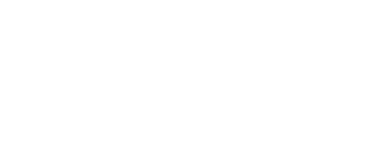
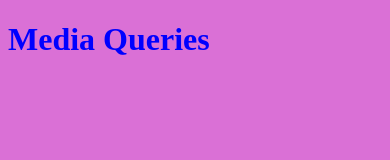
Before and after one commit to peraltacrystal/webdev1fa20, a plain HTML site: page css_portfolio/mediaqueries/index.html in a window 390 px wide. Drawn offline with Linux system fonts and the light colour scheme.

Commit message:
media queries

```diff
--- a/css_portfolio/mediaqueries/index.html
+++ b/css_portfolio/mediaqueries/index.html
@@ -7,6 +7,7 @@
     <link rel="stylesheet" href="style.css">
 </head>
 <body>
+    <h1>Media Queries</h1>
 
 </body>
 </html>
--- a/css_portfolio/mediaqueries/style.css
+++ b/css_portfolio/mediaqueries/style.css
@@ -0,0 +1,8 @@
+h1{
+    color: blue
+}
+@media only screen and (max-width: 600px) {
+    body {
+      background-color: orchid;
+    }
+  }
```
